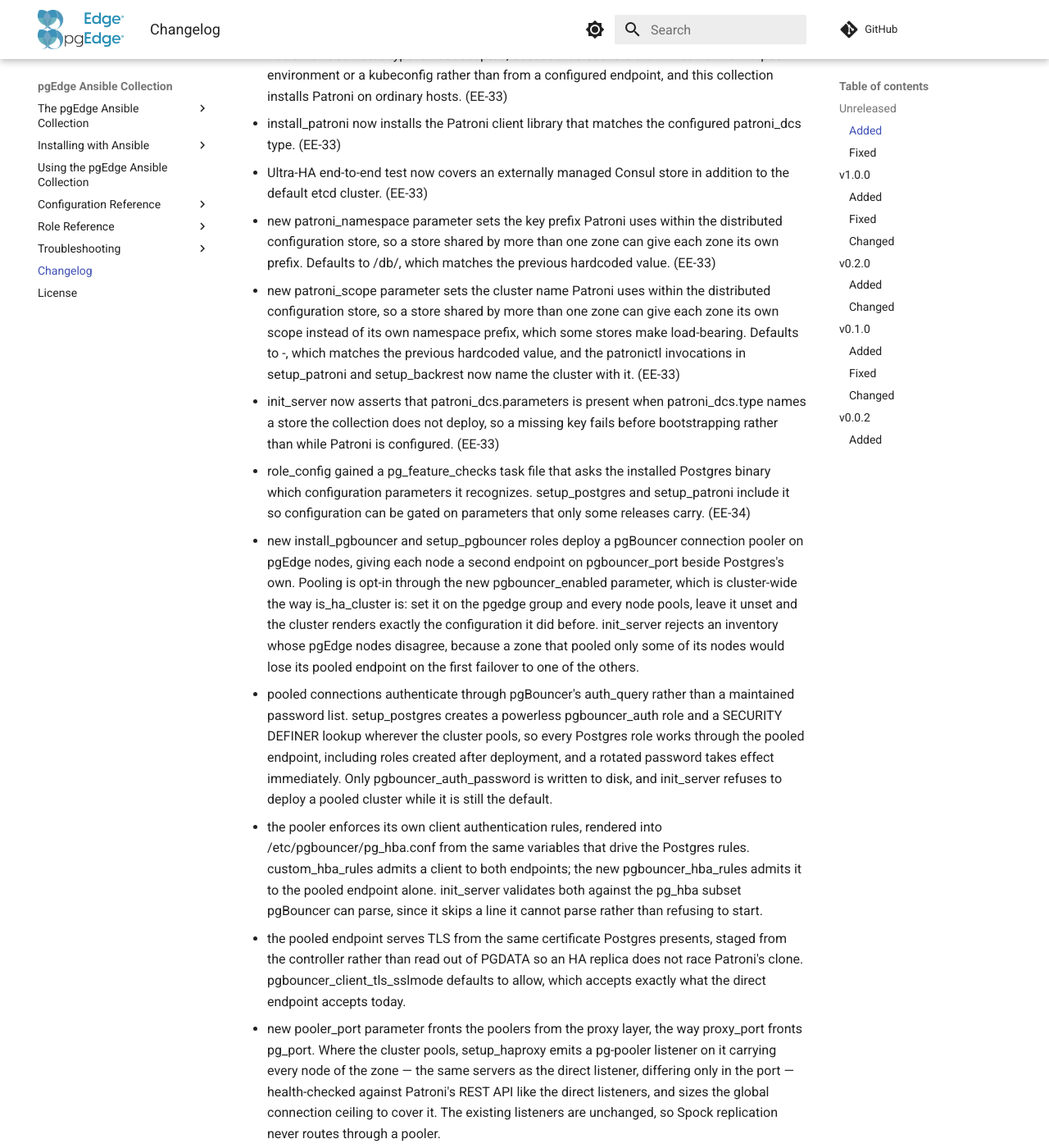
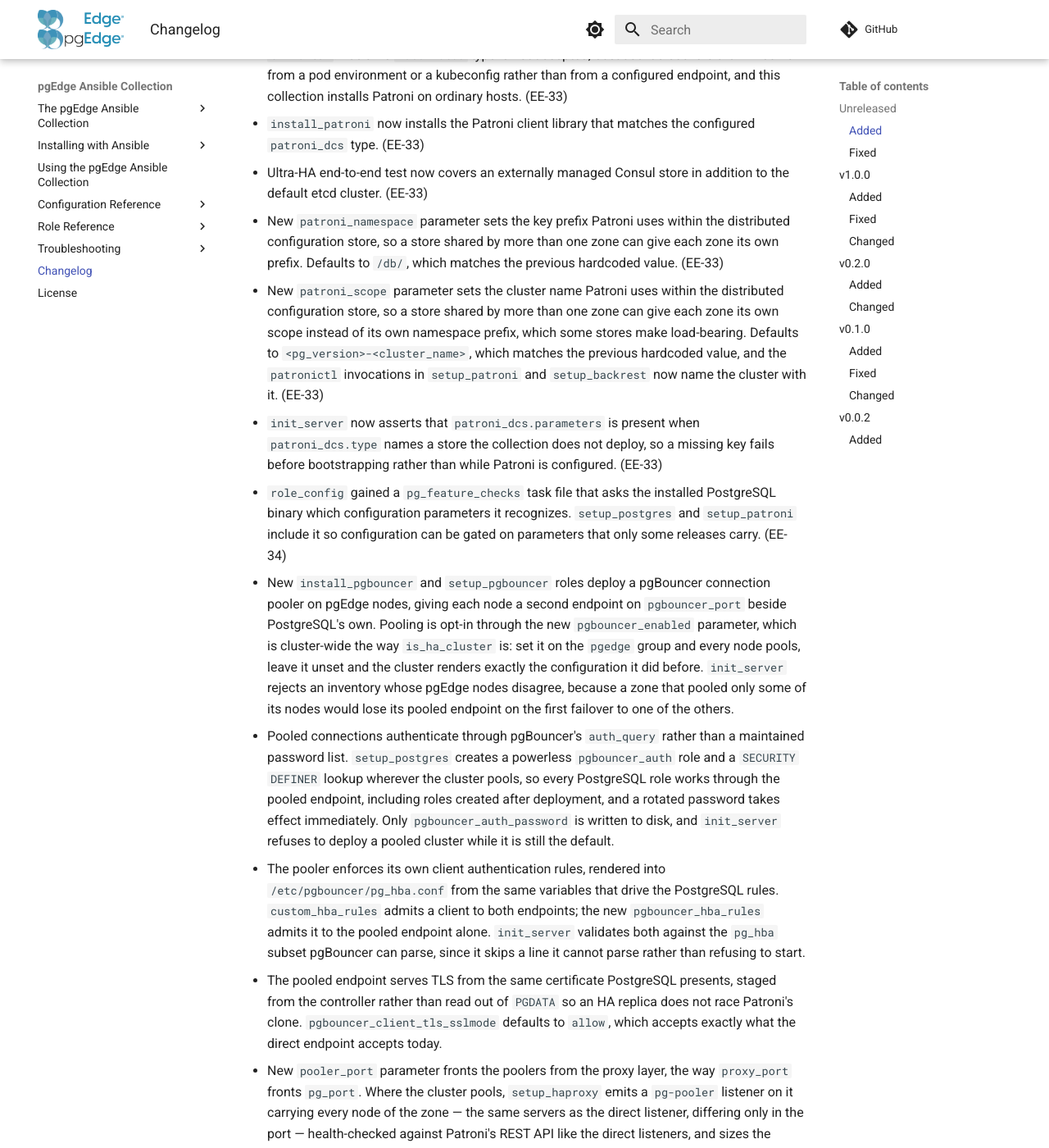
Before and after one commit to pgEdge/pgedge-ansible, an MkDocs documentation site: the page built from docs/CHANGELOG.md, in a window 1280 px wide and 1400 px high, scrolled down 431 px. Shown: the whole window at 82% size. Built offline with MkDocs 1.6.1 and Material for MkDocs 9.7.7, drawn with Linux system fonts in a browser that asks for light colours; comment, search, counter and statistics services are not loaded; some of the changed text lies outside the part shown.

Commit message:
Cleaned up Changelog formatting.

```diff
--- a/docs/CHANGELOG.md
+++ b/docs/CHANGELOG.md
@@ -9,88 +9,91 @@ and this project adheres to [Semantic Versioning](https://semver.org/spec/v2.0.0
 
 ### Added
 
-- new patroni_dcs parameter selects the distributed configuration store
+- New `patroni_dcs` parameter selects the distributed configuration store
   Patroni uses and passes arbitrary connection settings to it, allowing an
   externally managed store such as Consul or ZooKeeper. Accepted types are
-  etcd3, etcd, consul, zookeeper, and exhibitor. Patroni's kubernetes type is
-  not accepted, because it discovers the API server from a pod environment or a
-  kubeconfig rather than from a configured endpoint, and this collection
-  installs Patroni on ordinary hosts. (EE-33)
-- install_patroni now installs the Patroni client library that matches the
-  configured patroni_dcs type. (EE-33)
+  `etcd3`, `etcd`, `consul`, `zookeeper`, and `exhibitor`. Patroni's
+  `kubernetes` type is not accepted, because it discovers the API server from
+  a pod environment or a kubeconfig rather than from a configured endpoint,
+  and this collection installs Patroni on ordinary hosts. (EE-33)
+- `install_patroni` now installs the Patroni client library that matches the
+  configured `patroni_dcs` type. (EE-33)
 - Ultra-HA end-to-end test now covers an externally managed Consul store in
   addition to the default etcd cluster. (EE-33)
-- new patroni_namespace parameter sets the key prefix Patroni uses within the
-  distributed configuration store, so a store shared by more than one zone can
-  give each zone its own prefix. Defaults to /db/, which matches the previous
-  hardcoded value. (EE-33)
-- new patroni_scope parameter sets the cluster name Patroni uses within the
+- New `patroni_namespace` parameter sets the key prefix Patroni uses within
+  the distributed configuration store, so a store shared by more than one zone
+  can give each zone its own prefix. Defaults to `/db/`, which matches the
+  previous hardcoded value. (EE-33)
+- New `patroni_scope` parameter sets the cluster name Patroni uses within the
   distributed configuration store, so a store shared by more than one zone can
   give each zone its own scope instead of its own namespace prefix, which some
-  stores make load-bearing. Defaults to <pg_version>-<cluster_name>, which
-  matches the previous hardcoded value, and the patronictl invocations in
-  setup_patroni and setup_backrest now name the cluster with it. (EE-33)
-- init_server now asserts that patroni_dcs.parameters is present when
-  patroni_dcs.type names a store the collection does not deploy, so a missing
-  key fails before bootstrapping rather than while Patroni is configured.
-  (EE-33)
-
-- role_config gained a pg_feature_checks task file that asks the installed
-  Postgres binary which configuration parameters it recognizes. setup_postgres
-  and setup_patroni include it so configuration can be gated on parameters that
-  only some releases carry. (EE-34)
-
-- new install_pgbouncer and setup_pgbouncer roles deploy a pgBouncer connection
-  pooler on pgEdge nodes, giving each node a second endpoint on pgbouncer_port
-  beside Postgres's own. Pooling is opt-in through the new pgbouncer_enabled
-  parameter, which is cluster-wide the way is_ha_cluster is: set it on the
-  pgedge group and every node pools, leave it unset and the cluster renders
-  exactly the configuration it did before. init_server rejects an inventory
-  whose pgEdge nodes disagree, because a zone that pooled only some of its nodes
-  would lose its pooled endpoint on the first failover to one of the others.
-- pooled connections authenticate through pgBouncer's auth_query rather than a
-  maintained password list. setup_postgres creates a powerless pgbouncer_auth
-  role and a SECURITY DEFINER lookup wherever the cluster pools, so every Postgres
-  role works through the pooled endpoint, including roles created after
-  deployment, and a rotated password takes effect immediately. Only
-  pgbouncer_auth_password is written to disk, and init_server refuses to deploy
-  a pooled cluster while it is still the default.
-- the pooler enforces its own client authentication rules, rendered into
-  /etc/pgbouncer/pg_hba.conf from the same variables that drive the Postgres
-  rules. custom_hba_rules admits a client to both endpoints; the new
-  pgbouncer_hba_rules admits it to the pooled endpoint alone. init_server
-  validates both against the pg_hba subset pgBouncer can parse, since it skips
-  a line it cannot parse rather than refusing to start.
-- the pooled endpoint serves TLS from the same certificate Postgres presents,
-  staged from the controller rather than read out of PGDATA so an HA replica
-  does not race Patroni's clone. pgbouncer_client_tls_sslmode defaults to allow,
-  which accepts exactly what the direct endpoint accepts today.
-- new pooler_port parameter fronts the poolers from the proxy layer, the way
-  proxy_port fronts pg_port. Where the cluster pools, setup_haproxy emits a
-  pg-pooler listener on it carrying every node of the zone — the same servers as
-  the direct listener, differing only in the port — health-checked against
-  Patroni's REST API like the direct listeners, and sizes the global connection
-  ceiling to cover it. The existing listeners are unchanged, so Spock
-  replication never routes through a pooler.
-- new documentation for pooling: role pages for both new roles, a Pooling
-  Configuration reference, a pgBouncer troubleshooting page, the pooled listener
-  and the port model in Proxy Configuration, pgbouncer_enabled in Inventory
-  Structure, and an opt-in walkthrough in both tutorials.
+  stores make load-bearing. Defaults to `<pg_version>-<cluster_name>`, which
+  matches the previous hardcoded value, and the `patronictl` invocations in
+  `setup_patroni` and `setup_backrest` now name the cluster with it. (EE-33)
+- `init_server` now asserts that `patroni_dcs.parameters` is present when
+  `patroni_dcs.type` names a store the collection does not deploy, so a
+  missing key fails before bootstrapping rather than while Patroni is
+  configured. (EE-33)
+- `role_config` gained a `pg_feature_checks` task file that asks the installed
+  PostgreSQL binary which configuration parameters it recognizes.
+  `setup_postgres` and `setup_patroni` include it so configuration can be
+  gated on parameters that only some releases carry. (EE-34)
+- New `install_pgbouncer` and `setup_pgbouncer` roles deploy a pgBouncer
+  connection pooler on pgEdge nodes, giving each node a second endpoint on
+  `pgbouncer_port` beside PostgreSQL's own. Pooling is opt-in through the new
+  `pgbouncer_enabled` parameter, which is cluster-wide the way `is_ha_cluster`
+  is: set it on the `pgedge` group and every node pools, leave it unset and
+  the cluster renders exactly the configuration it did before. `init_server`
+  rejects an inventory whose pgEdge nodes disagree, because a zone that pooled
+  only some of its nodes would lose its pooled endpoint on the first failover
+  to one of the others.
+- Pooled connections authenticate through pgBouncer's `auth_query` rather than
+  a maintained password list. `setup_postgres` creates a powerless
+  `pgbouncer_auth` role and a `SECURITY DEFINER` lookup wherever the cluster
+  pools, so every PostgreSQL role works through the pooled endpoint, including
+  roles created after deployment, and a rotated password takes effect
+  immediately. Only `pgbouncer_auth_password` is written to disk, and
+  `init_server` refuses to deploy a pooled cluster while it is still the
+  default.
+- The pooler enforces its own client authentication rules, rendered into
+  `/etc/pgbouncer/pg_hba.conf` from the same variables that drive the
+  PostgreSQL rules. `custom_hba_rules` admits a client to both endpoints; the
+  new `pgbouncer_hba_rules` admits it to the pooled endpoint alone.
+  `init_server` validates both against the `pg_hba` subset pgBouncer can
+  parse, since it skips a line it cannot parse rather than refusing to start.
+- The pooled endpoint serves TLS from the same certificate PostgreSQL
+  presents, staged from the controller rather than read out of `PGDATA` so an
+  HA replica does not race Patroni's clone.
+  `pgbouncer_client_tls_sslmode` defaults to `allow`, which accepts exactly
+  what the direct endpoint accepts today.
+- New `pooler_port` parameter fronts the poolers from the proxy layer, the way
+  `proxy_port` fronts `pg_port`. Where the cluster pools, `setup_haproxy`
+  emits a `pg-pooler` listener on it carrying every node of the zone — the
+  same servers as the direct listener, differing only in the port —
+  health-checked against Patroni's REST API like the direct listeners, and
+  sizes the global connection ceiling to cover it. The existing listeners are
+  unchanged, so Spock replication never routes through a pooler.
+- New documentation for pooling: role pages for both new roles, a Pooling
+  Configuration reference, a pgBouncer troubleshooting page, the pooled
+  listener and the port model in Proxy Configuration, `pgbouncer_enabled` in
+  Inventory Structure, and an opt-in walkthrough in both tutorials.
 
 ### Fixed
 
-- Spock replication no longer breaks on Postgres releases carrying the fix for
-  CVE-2026-6471, which refuse to load an output plugin that
-  output_plugin_libraries does not name. Both simple and Ultra-HA clusters now
-  set the parameter, and only on releases that recognize it, since earlier
+- Spock replication no longer breaks on PostgreSQL releases carrying the fix
+  for CVE-2026-6471, which refuse to load an output plugin that
+  `output_plugin_libraries` does not name. Both simple and Ultra-HA clusters
+  now set the parameter, and only on releases that recognize it, since earlier
   releases refuse to start when it appears. (EE-34)
-- patroni_config_file and patroni_tls_dir now recognized by all roles.
+- `patroni_config_file` and `patroni_tls_dir` are now recognized by all roles.
 - HA failover example in the usage guide now passes the Patroni scope the
-  collection actually configures, which has included the Postgres version
+  collection actually configures, which has included the PostgreSQL version
   since v1.0.0.
-- Patroni replication user now connects to all databases for logical slot creation.
-- backup_repo_cipher default now properly deterministic.
-- manually install Postgres contrib on RHEL systems where it may be missing.
+- Patroni replication user now connects to all databases for logical slot
+  creation.
+- `backup_repo_cipher` default is now properly deterministic.
+- PostgreSQL contrib package is now installed explicitly on RHEL systems where
+  it may be missing.
 
 ## v1.0.0
 
```
